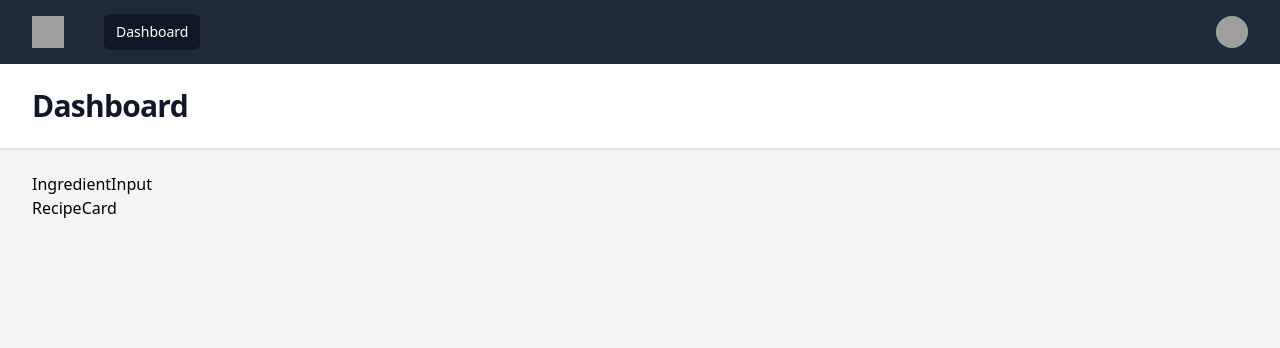
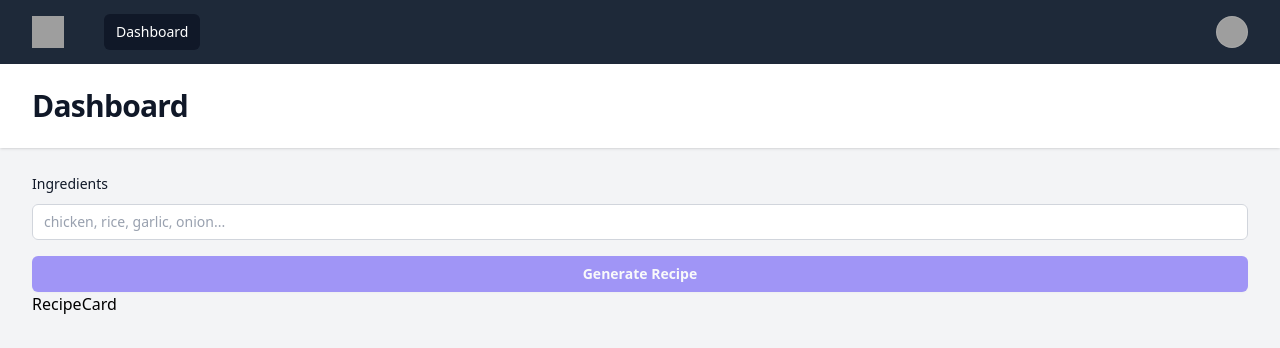
Before and after one commit to iseft/recipe-generator, a React (Vite) app in the folder frontend/: page / in a window 1280 px wide. Shown: the top 348 px of the page. Built offline with nearby package versions, Linux system fonts and the light colour scheme; grey boxes are pictures that could not be loaded; the HTML template or start-up script is replaced by a standard one.

Commit message:
Add IngredientInput

```diff
--- a/frontend/src/pages/generate-recipe/components/IngredientInput.tsx
+++ b/frontend/src/pages/generate-recipe/components/IngredientInput.tsx
@@ -1,3 +1,80 @@
-export default function IngredientInput() {
-  return <div>IngredientInput</div>;
+import { useState } from "react";
+import { ExclamationCircleIcon } from "@heroicons/react/16/solid";
+import PrimaryButton from "../../../shared/components/PrimaryButton";
+
+interface IngredientInputProps {
+  onSubmit: (ingredients: string[]) => void;
+  isLoading?: boolean;
+  error?: string | null;
 }
+
+export default function IngredientInput({
+  onSubmit,
+  isLoading,
+  error,
+}: IngredientInputProps) {
+  const [value, setValue] = useState("");
+
+  const handleSubmit = (e: React.FormEvent) => {
+    e.preventDefault();
+    const ingredients = value
+      .split(",")
+      .map((s) => s.trim())
+      .filter((s) => s.length > 0);
+    if (ingredients.length > 0) {
+      onSubmit(ingredients);
+    }
+  };
+
+  const hasError = !!error;
+  const inputClasses = hasError
+    ? "col-start-1 row-start-1 block w-full rounded-md bg-white py-1.5 pr-10 pl-3 text-red-900 outline-1 -outline-offset-1 outline-red-300 placeholder:text-red-300 focus:outline-2 focus:-outline-offset-2 focus:outline-red-600 sm:pr-9 sm:text-sm/6 dark:bg-white/5 dark:text-red-400 dark:outline-red-500/50 dark:placeholder:text-red-400/70 dark:focus:outline-red-400"
+    : "col-start-1 row-start-1 block w-full rounded-md bg-white py-1.5 pr-3 pl-3 text-gray-900 outline-1 -outline-offset-1 outline-gray-300 placeholder:text-gray-400 focus:outline-2 focus:-outline-offset-2 focus:outline-indigo-600 sm:text-sm/6 dark:bg-white/5 dark:text-white dark:outline-white/10 dark:placeholder:text-gray-500 dark:focus:outline-indigo-500";
+
+  return (
+    <form onSubmit={handleSubmit}>
+      <label
+        htmlFor="ingredients"
+        className="block text-sm/6 font-medium text-gray-900 dark:text-white"
+      >
+        Ingredients
+      </label>
+      <div className="mt-2 grid grid-cols-1">
+        <input
+          id="ingredients"
+          name="ingredients"
+          type="text"
+          value={value}
+          onChange={(e) => setValue(e.target.value)}
+          placeholder="chicken, rice, garlic, onion..."
+          aria-invalid={hasError}
+          aria-describedby={hasError ? "ingredients-error" : undefined}
+          className={inputClasses}
+          disabled={isLoading}
+        />
+        {hasError && (
+          <ExclamationCircleIcon
+            aria-hidden="true"
+            className="pointer-events-none col-start-1 row-start-1 mr-3 size-5 self-center justify-self-end text-red-500 sm:size-4 dark:text-red-400"
+          />
+        )}
+      </div>
+      {hasError && (
+        <p
+          id="ingredients-error"
+          className="mt-2 text-sm text-red-600 dark:text-red-400"
+        >
+          {error}
+        </p>
+      )}
+      <PrimaryButton
+        type="submit"
+        size="lg"
+        disabled={isLoading || value.trim().length === 0}
+        className="mt-4 w-full"
+      >
+        {isLoading ? "Generating..." : "Generate Recipe"}
+      </PrimaryButton>
+    </form>
+  );
+}
```
